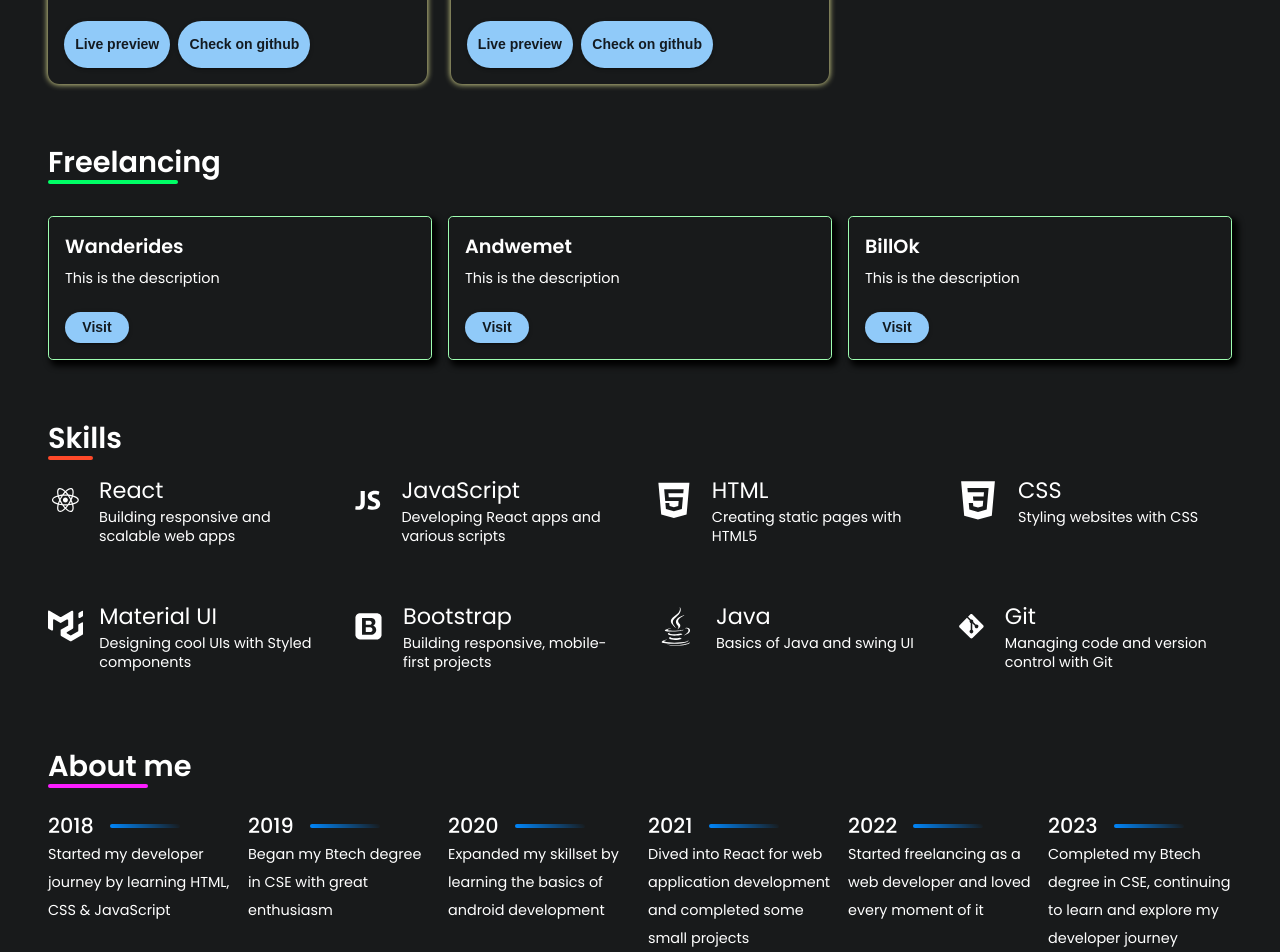
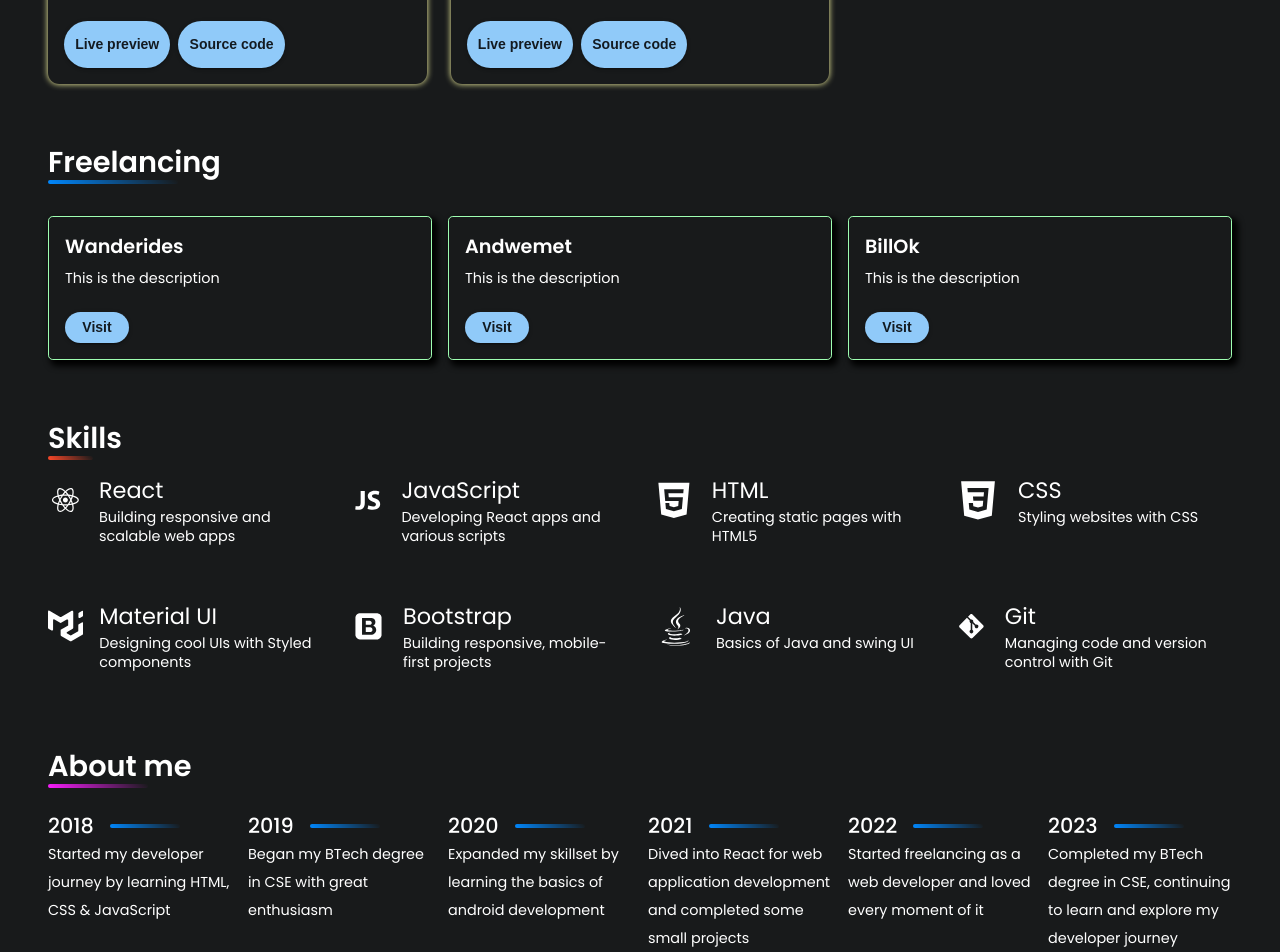
Before and after one commit to NihalP01/portfolio, a React (Create React App) app: page / in a window 1280 px wide. Shown: the part 1629-2581 px from the top of the page. Built offline with nearby package versions, Linux system fonts and the light colour scheme.

Commit message:
small UI changes

```diff
--- a/src/components/cards/ProjectCard.jsx
+++ b/src/components/cards/ProjectCard.jsx
@@ -66,7 +66,7 @@ const ProjectCard = (props) => {
         <Grid item>
           <Controls.BaseButton
             btnPadding="0.7rem"
-            text="Check on github"
+            text="Source code"
           />
         </Grid>
       </Grid>
--- a/src/components/sections/AboutMe.jsx
+++ b/src/components/sections/AboutMe.jsx
@@ -20,7 +20,7 @@ const AboutMe = () => {
         fontWeight={600}
       />
       <Components.HorizontalDivider
-        linecolor="#fb1dff"
+        linecolor="linear-gradient(45deg, #fb1dff, transparent)"
         margin={isSmallScreen ? '0.5 0 0 0' : ''}
         width={isSmallScreen ? '55px' : '100px'}
       />
--- a/src/components/sections/FreelancingSection.jsx
+++ b/src/components/sections/FreelancingSection.jsx
@@ -21,7 +21,8 @@ const FreelancingSection = () => {
         fontWeight={600}
       />
       <Components.HorizontalDivider
-        linecolor="#00ff66"
+        // linecolor="#00ff66"
+        linecolor='linear-gradient(45deg, #0088ff, transparent)'
         margin={isSmallScreen ? '0.5 0 0 0' : ''}
         width={isSmallScreen ? '70px' : '130px'}
       />
--- a/src/components/sections/ProjectSection.jsx
+++ b/src/components/sections/ProjectSection.jsx
@@ -22,6 +22,7 @@ const ProjectSection = () => {
       <Components.HorizontalDivider
         margin={isSmallScreen ? '0.5 0 0 0' : ''}
         width={isSmallScreen ? '50px' : '80px'}
+        linecolor='linear-gradient(45deg, #00ff66, transparent)'
       />
       <Grid container spacing={3} mt={2}>
         {cardData.map((item) => (
--- a/src/components/sections/Skills.jsx
+++ b/src/components/sections/Skills.jsx
@@ -13,7 +13,7 @@ const Skills = () => {
       paddingtop={'4rem'}
       paddingtopmob="2rem"
       sx={{ px: '2rem', display: 'flex', flexDirection: 'column' }}
-      id='3'
+      id="3"
     >
       <Controls.BaseTypography
         text="Skills"
@@ -21,13 +21,13 @@ const Skills = () => {
         fontWeight={600}
       />
       <Components.HorizontalDivider
-        linecolor="#ff4929"
+        linecolor="linear-gradient(45deg, #ff4929, transparent)"
         margin={isSmallScreen ? '0.5 0 0 0' : ''}
         width={isSmallScreen ? '30px' : '45px'}
       />
       <Grid container spacing={3}>
         {SkillsData.map((item) => (
-          <Grid item key={item.id}  md={4} lg={3}>
+          <Grid item key={item.id} md={4} lg={3}>
             <Cards.SkillsCard
               icon={item.icon}
               title={item.title}
--- a/src/constants/aboutMeConstants.js
+++ b/src/constants/aboutMeConstants.js
@@ -8,7 +8,7 @@ export const aboutMe = [
   {
     id: 1,
     title: '2019',
-    subTitle: 'Began my Btech degree in CSE with great enthusiasm',
+    subTitle: 'Began my BTech degree in CSE with great enthusiasm',
   },
   {
     id: 2,
@@ -32,6 +32,6 @@ export const aboutMe = [
     id: 3,
     title: '2023',
     subTitle:
-      'Completed my Btech degree in CSE, continuing to learn and explore my developer journey',
+      'Completed my BTech degree in CSE, continuing to learn and explore my developer journey',
   },
 ];
--- a/src/index.css
+++ b/src/index.css
@@ -11,3 +11,22 @@ code {
   font-family: source-code-pro, Menlo, Monaco, Consolas, 'Courier New',
     monospace;
 }
+
+::-webkit-scrollbar {
+  width: 5px;
+  height: 6px;
+}
+
+::-webkit-scrollbar-track {
+  box-shadow: inset 0 0 5px #181a1b;
+  border-radius: 10px;
+}
+
+::-webkit-scrollbar-thumb {
+  background: radial-gradient( #2a78ff, #000000);
+  border-radius: 10px;
+}
+
+::-webkit-scrollbar-thumb:hover {
+  background: #2a78ff;
+}
```
